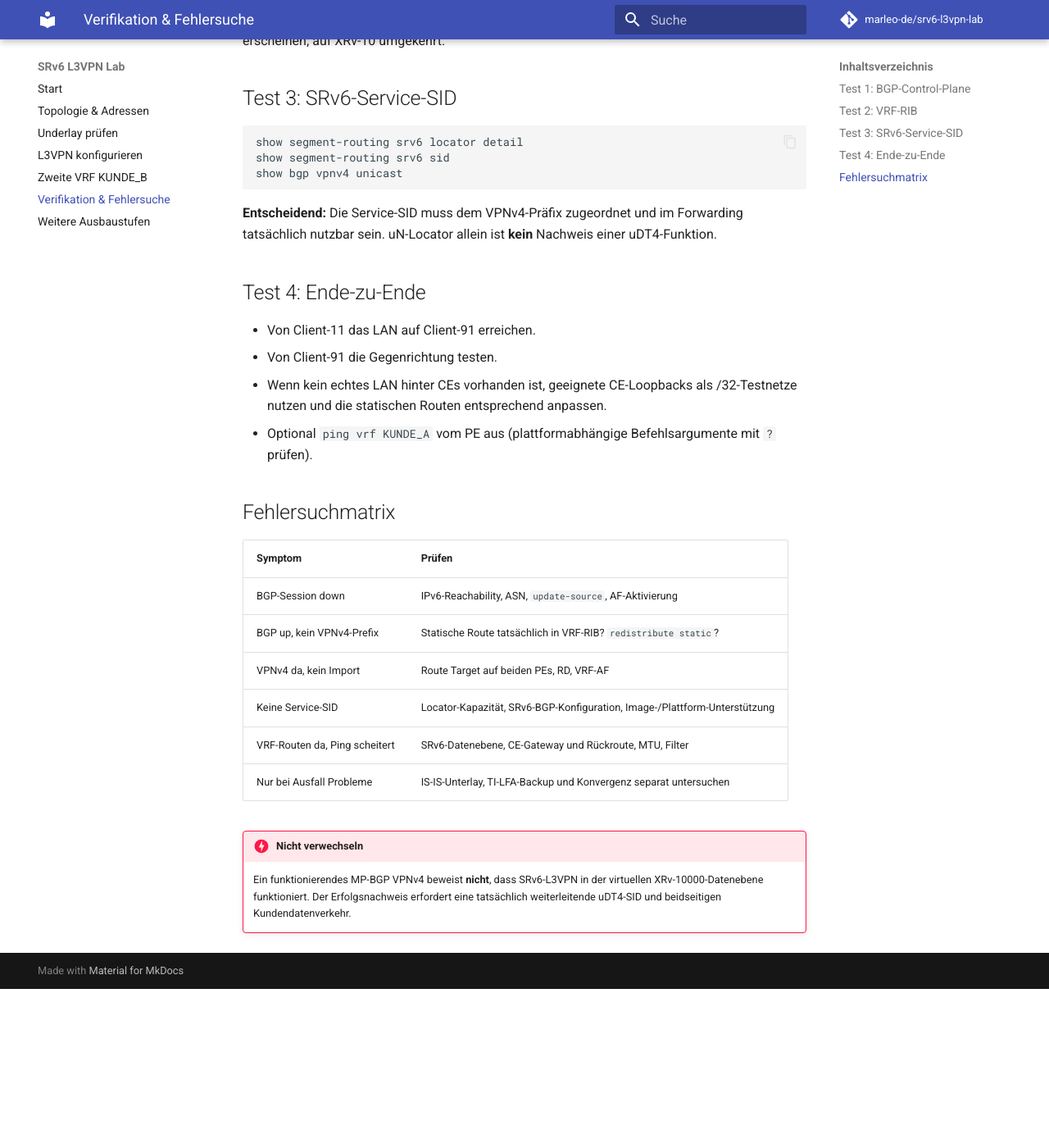
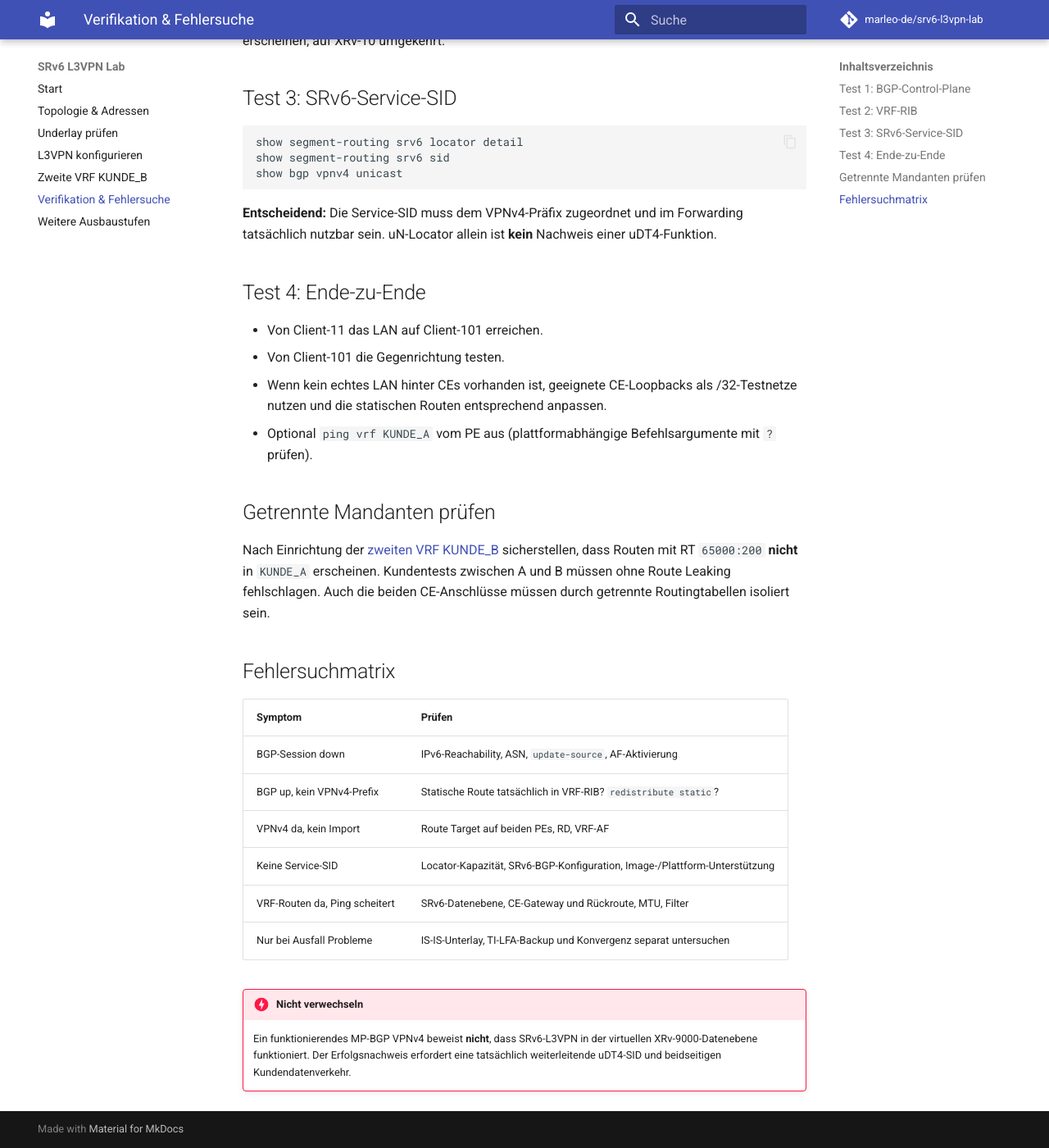
Before and after one commit to marleo-de/srv6-l3vpn-lab, an MkDocs documentation site: the page built from docs/verifikation.md, in a window 1280 px wide and 1400 px high, scrolled down 617 px. Shown: the whole window at 82% size. Built offline with MkDocs 1.6.1 and Material for MkDocs 9.7.7, drawn with Linux system fonts in a browser that asks for light colours; comment, search, counter and statistics services are not loaded; before the commit the page ends 1823 px from its top, so only the background shows below that.

Commit message:
Document second isolated VRF KUNDE_B and CE port 5

```diff
--- a/docs/verifikation.md
+++ b/docs/verifikation.md
@@ -34,10 +34,14 @@ show bgp vpnv4 unicast
 
 ## Test 4: Ende-zu-Ende
 
-- Von Client-11 das LAN auf Client-91 erreichen.
-- Von Client-91 die Gegenrichtung testen.
+- Von Client-11 das LAN auf Client-101 erreichen.
+- Von Client-101 die Gegenrichtung testen.
 - Wenn kein echtes LAN hinter CEs vorhanden ist, geeignete CE-Loopbacks als /32-Testnetze nutzen und die statischen Routen entsprechend anpassen.
 - Optional `ping vrf KUNDE_A` vom PE aus (plattformabhängige Befehlsargumente mit `?` prüfen).
+
+## Getrennte Mandanten prüfen
+
+Nach Einrichtung der [zweiten VRF KUNDE_B](kunde-b.md) sicherstellen, dass Routen mit RT `65000:200` **nicht** in `KUNDE_A` erscheinen. Kundentests zwischen A und B müssen ohne Route Leaking fehlschlagen. Auch die beiden CE-Anschlüsse müssen durch getrennte Routingtabellen isoliert sein.
 
 ## Fehlersuchmatrix
 
@@ -51,4 +55,4 @@ show bgp vpnv4 unicast
 | Nur bei Ausfall Probleme | IS-IS-Unterlay, TI-LFA-Backup und Konvergenz separat untersuchen |
 
 !!! danger "Nicht verwechseln"
-    Ein funktionierendes MP-BGP VPNv4 beweist **nicht**, dass SRv6-L3VPN in der virtuellen XRv-10000-Datenebene funktioniert. Der Erfolgsnachweis erfordert eine tatsächlich weiterleitende uDT4-SID und beidseitigen Kundendatenverkehr.
+    Ein funktionierendes MP-BGP VPNv4 beweist **nicht**, dass SRv6-L3VPN in der virtuellen XRv-9000-Datenebene funktioniert. Der Erfolgsnachweis erfordert eine tatsächlich weiterleitende uDT4-SID und beidseitigen Kundendatenverkehr.
```
